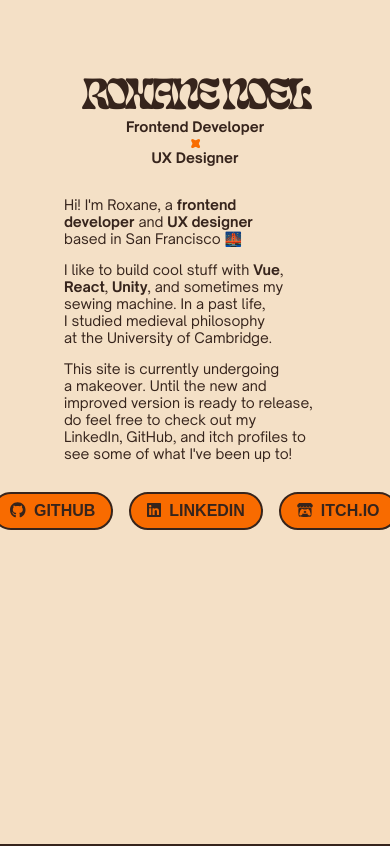
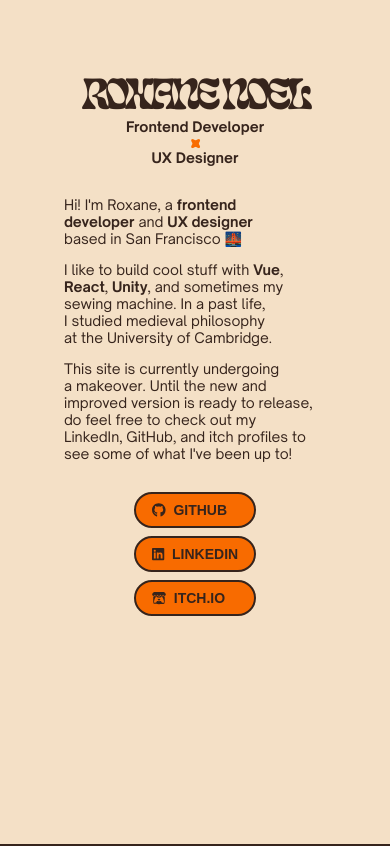
Before and after one commit to Roxanoel/roxanoel.github.io, a React (Create React App) app: page / in a window 390 px wide. Built offline with nearby package versions, Linux system fonts and the light colour scheme.

Commit message:
Improved responsivity of link buttons

```diff
--- a/src/scss/components/_link-button.scss
+++ b/src/scss/components/_link-button.scss
@@ -20,3 +20,13 @@
 .link-button .link-button-text {
     font-weight: bold;
 }
+
+@media only screen and (max-width: 400px) {
+    .link-buttons-container {
+        flex-direction: column;
+        gap: 0.5rem;
+    }
+    .link-button {
+        font-size: 14px;
+    }
+}
```
